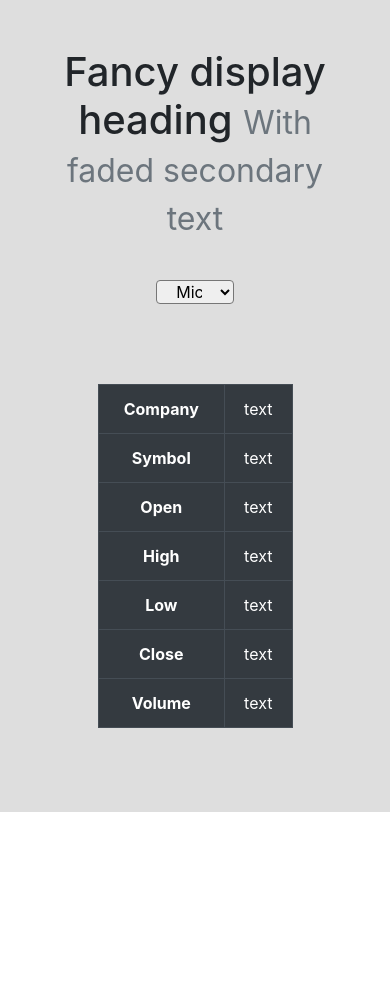
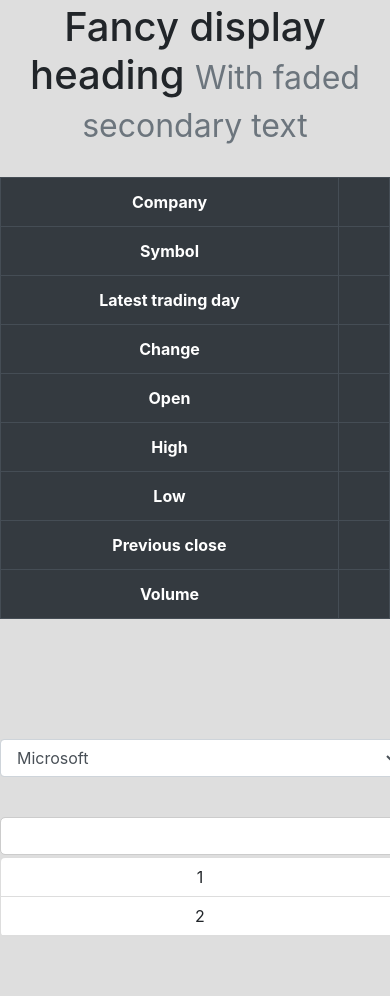
Before and after one commit to BernardiSamuele/Alpha-Vantage, a plain HTML site: page index.html in a window 390 px wide. Shown: the part 876-1872 px from the top of the page. Before the commit the page ends 1688 px from the top, so only its background shows below. Drawn offline with nearby package versions, Linux system fonts and the light colour scheme; no server answers.

Commit message:
Added some styling and background image

```diff
--- a/index.html
+++ b/index.html
@@ -5,73 +5,24 @@
     <meta charset="UTF-8">
     <meta name="viewport" content="width=device-width, initial-scale=1.0">
     <title>Alpha Vantage</title>
-    <!-- Bootstrap CSS -->
     <link href="https://stackpath.bootstrapcdn.com/bootstrap/4.5.2/css/bootstrap.min.css" rel="stylesheet">
-    <style>
-        * {
-            scroll-behavior: smooth;
-        }
-
-        .welcome-section {
-            height: 100vh;
-            background-color: #dbefff;
-            display: flex;
-            flex-direction: column;
-            justify-content: center;
-            align-items: center;
-            text-align: center;
-        }
-
-        .welcome-section b {
-            color: #00ff00;
-        }
-
-        .content-section {
-            height: 100vh;
-            background-color: #dedede;
-            flex-flow: column;
-            justify-content: center;
-            align-items: start;
-            text-align: center;
-            padding: 40px 0;
-        }
-
-        .form-select-lg {
-            border-radius: 4px;
-        }
-
-        .content-section>* {
-            margin: 40px;
-        }
-
-        .content-section table{
-            display: inline-table;
-        }
-
-        .arrow-down {
-            cursor: pointer;
-            margin-top: 20px;
-            /* Add space below the arrow */
-        }
-
-        .arrow-down svg {
-            width: 100px;
-            height: 100px;
-        }
-    </style>
+    <link rel="stylesheet" href="style.css">
+    <script src="script.js" type="application/javascript"></script>
+    <script src="https://code.jquery.com/jquery-latest.js"></script>
+    <script src="lib.js"></script>
 </head>
 
 <body>
 
     <div class="welcome-section">
-        <div class="container">
+        <div class="container" style="color: white;">
             <p class="h1">Welcome to <b>Alpha Vantage</b></p>
             <p>Alpha Vantage is a free API that can allow you to make requests and retrieve a wide set of financial
                 data.</p>
         </div>
         <a class="arrow-down" href="#content-section">
             <!-- Bootstrap Arrow Icon -->
-            <svg xmlns="http://www.w3.org/2000/svg" width="16" height="16" fill="currentColor"
+            <svg xmlns="http://www.w3.org/2000/svg" width="16" height="16" fill="#00ff00"
                 class="bi bi-arrow-down-short" viewBox="0 0 16 16">
                 <path fill-rule="evenodd"
                     d="M8 4a.5.5 0 0 1 .5.5v5.793l2.146-2.147a.5.5 0 0 1 .708.708l-3 3a.5.5 0 0 1-.708 0l-3-3a.5.5 0 1 1 .708-.708L7.5 10.293V4.5A.5.5 0 0 1 8 4" />
@@ -84,49 +35,71 @@
             Fancy display heading
             <small class="text-muted">With faded secondary text</small>
         </p>
-        <form>
-            <select class="form-select form-select-lg col-3">
-                <option value="MSFT">Microsoft</option>
-                <option value="SNE">Sony</option>
-                <option value="AAPL">Apple</option>
-                <option value="GOOGL">Google</option>
-                <option value="AMZN">Amazon</option>
-            </select>
-        </form>
 
         <table class="table table-dark table-bordered border-dark col-6">
             <thead>
-                <tbody>
+            <tbody>
                 <tr>
-                    <th class="">Company</th>
-                    <td>text</td>
+                    <th>Company</th>
+                    <td id="companyField"></td>
                 </tr>
                 <tr>
                     <th>Symbol</th>
-                    <td>text</td>
+                    <td id="symbolField"></td>
+                </tr>
+                <tr>
+                    <th>Latest trading day</th>
+                    <td id="latestTraringDayField"></td>
+                </tr>
+                <tr>
+                    <th>Change</th>
+                    <td id="changeField"></td>
                 </tr>
                 <tr>
                     <th>Open</th>
-                    <td>text</td>
+                    <td id="openField"></td>
                 </tr>
                 <tr>
                     <th>High</th>
-                    <td>text</td>
+                    <td id="highField"></td>
                 </tr>
                 <tr>
                     <th>Low</th>
-                    <td>text</td>
+                    <td id="lowField"></td>
                 </tr>
                 <tr>
-                    <th>Close</th>
-                    <td>text</td>
+                    <th>Previous close</th>
+                    <td id="previousCloseField"></td>
                 </tr>
                 <tr>
                     <th>Volume</th>
-                    <td>text</td>
+                    <td id="volumeField"></td>
                 </tr>
             </tbody>
         </table>
+
+        <aside>
+            <form>
+                <select class="form-control form-select-lg" id="listCompany">
+                    <option value="MSFT">Microsoft</option>
+                    <option value="SNE">Sony</option>
+                    <option value="AAPL">Apple</option>
+                    <option value="GOOGL">Google</option>
+                    <option value="AMZN">Amazon</option>
+                </select>
+            </form>
+            <form>
+                <div class="form-group autocomplete" style="width: 100%;">
+                    <input type="text" class="form-control" id="txtAutocomplete" style="width: 100%;">
+                    <div class="autocomplete-items" id="autocomplete-list" style="width: 100%;">
+                        <div>1</div>
+                        <div>2</div>
+                        <div>3</div>
+                        <div>4</div>
+                    </div>
+                </div>
+            </form>
+        </aside>
     </div>
 
     </div>
--- /dev/null
+++ b/lib.js
@@ -0,0 +1,19 @@
+function getGlobalQuotes(symbol) {
+    const url = `https://www.alphavantage.co/query?function=GLOBAL_QUOTE&symbol=${symbol}&apikey=${API_KEY}`
+    $.getJSON(url,
+        function (data) {
+            const listCompany = document.getElementById("listCompany")
+            console.log(data)
+            const globalQuoteData = data["Global Quote"]
+            document.getElementById("companyField").textContent = listCompany.querySelectorAll("option")[listCompany.selectedIndex].textContent
+            document.getElementById("symbolField").textContent = globalQuoteData["01. symbol"]
+            document.getElementById("openField").textContent = globalQuoteData["02. open"]
+            document.getElementById("highField").textContent = globalQuoteData["03. high"]
+            document.getElementById("lowField").textContent = globalQuoteData["04. low"]
+            // document.getElementById("").textContent = globalQuoteData["05. price"]
+            document.getElementById("volumeField").textContent = globalQuoteData["06. volume"]
+            document.getElementById("latestTraringDayField").textContent = globalQuoteData["07. latest trading day"]
+            document.getElementById("previousCloseField").textContent = globalQuoteData["08. previous close"]
+            document.getElementById("changeField").textContent = globalQuoteData["09. change"]
+        })
+}
--- a/script.js
+++ b/script.js
@@ -1 +1,10 @@
 const API_KEY = "3GFAI4VS0CGCGTJY"
+
+window.onload = () => {
+    jQuery.noConflict();
+    document.getElementById("listCompany").addEventListener("input", function () {
+        getGlobalQuotes(this.value)
+    })
+
+    getGlobalQuotes(document.getElementById("listCompany").value)
+}
--- /dev/null
+++ b/style.css
@@ -0,0 +1,118 @@
+* {
+    scroll-behavior: smooth;
+}
+
+.welcome-section {
+    height: 100vh;
+    background-image: url(img/background.jpg);
+    background-size: cover;
+    display: flex;
+    flex-direction: column;
+    justify-content: center;
+    align-items: center;
+    text-align: center;
+}
+
+.welcome-section b {
+    color: #00ff00;
+}
+
+.arrow-down {
+    cursor: pointer;
+    margin-top: 20px;
+}
+
+.arrow-down svg {
+    width: 100px;
+    height: 100px;
+}
+
+.content-section {
+    height: 100vh;
+    background-color: #dedede;
+    flex-flow: column;
+    justify-content: center;
+    align-items: start;
+    text-align: center;
+    padding: 5px 0;
+}
+
+.form-select-lg {
+    border-radius: 4px;
+}
+
+.content-section>* {
+    margin: 30px;
+}
+
+.content-section aside {
+    float: left;
+    width: 400px;
+    margin-left: 120px;
+    padding: 80px 0;
+}
+
+.content-section form {
+    position: relative;
+    margin: 40px auto;
+}
+
+.content-section table {
+    display: inline-table;
+    max-width: 900px;
+}
+
+input[type="text"] {
+    width: 200px;
+    padding: 10px;
+    border: 1px solid #ccc;
+    border-radius: 5px;
+    font-size: 16px;
+}
+
+.autocomplete {
+    position: relative;
+    display: inline-block;
+}
+
+.autocomplete-items {
+    position: absolute;
+    margin-top: 2px;
+    border: 1px solid #ddd;
+    border-radius: 5px;
+    max-height: 80px;
+    background-color: #fff;
+    width: 200px;
+    line-height: 18px;
+    overflow-y: scroll;
+}
+
+.autocomplete-items::-webkit-scrollbar {
+    display: none;
+}
+
+.autocomplete-items div {
+    padding: 10px;
+    cursor: pointer;
+    border-bottom: 1px solid #ddd;
+}
+
+.autocomplete-items div:hover {
+    background-color: #f0f0f0;
+}
+
+@media screen and (max-width: 1250px) {
+    .content-section aside {
+        float: none;
+        max-width: 400px;
+        margin: 0 auto;
+    }
+
+    .content-section {
+        height: fit-content;
+    }
+
+    .content-section table {
+        margin: 0;
+    }
+}
```
Also changed, not shown: img/background.jpg (added).
